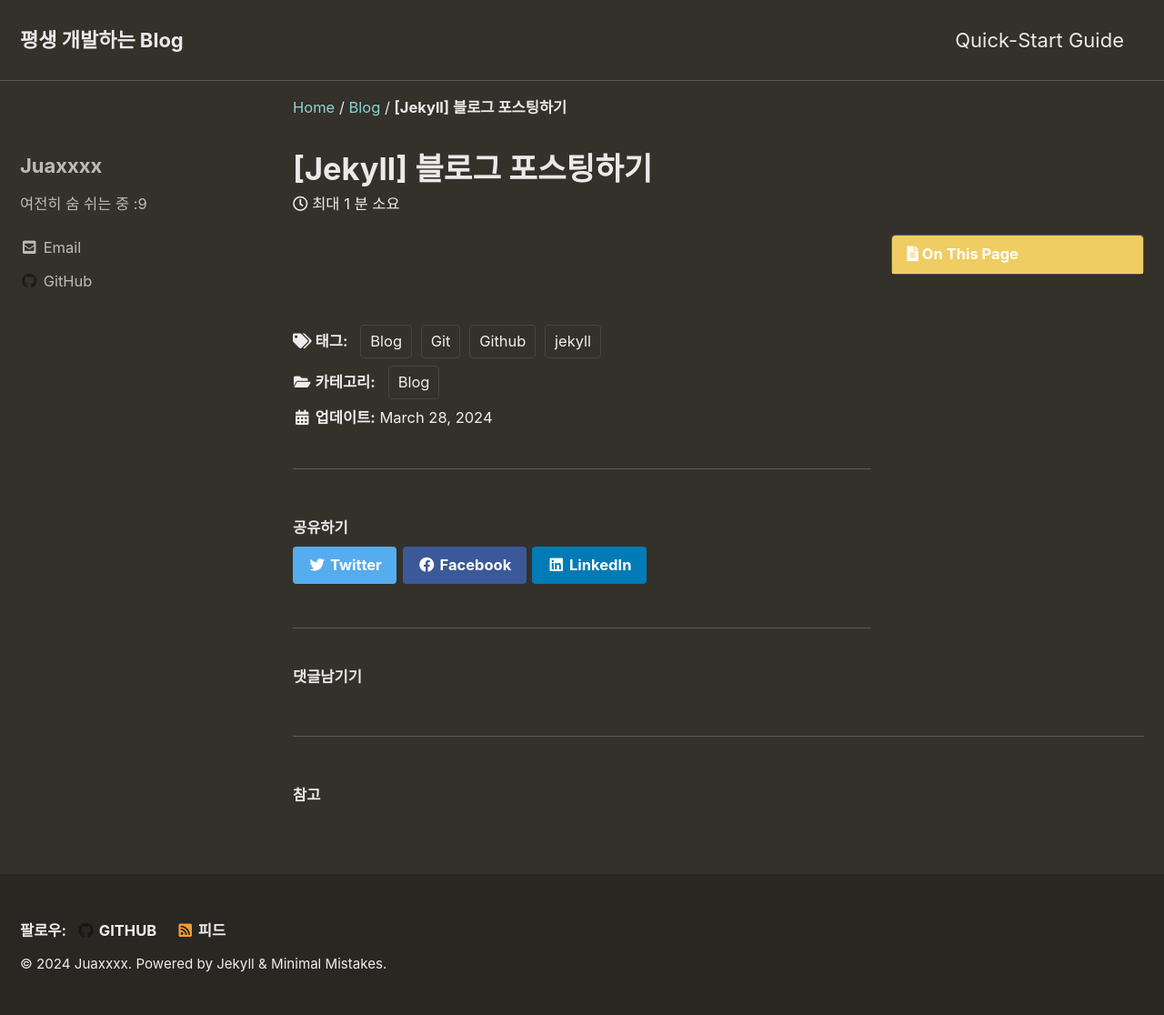
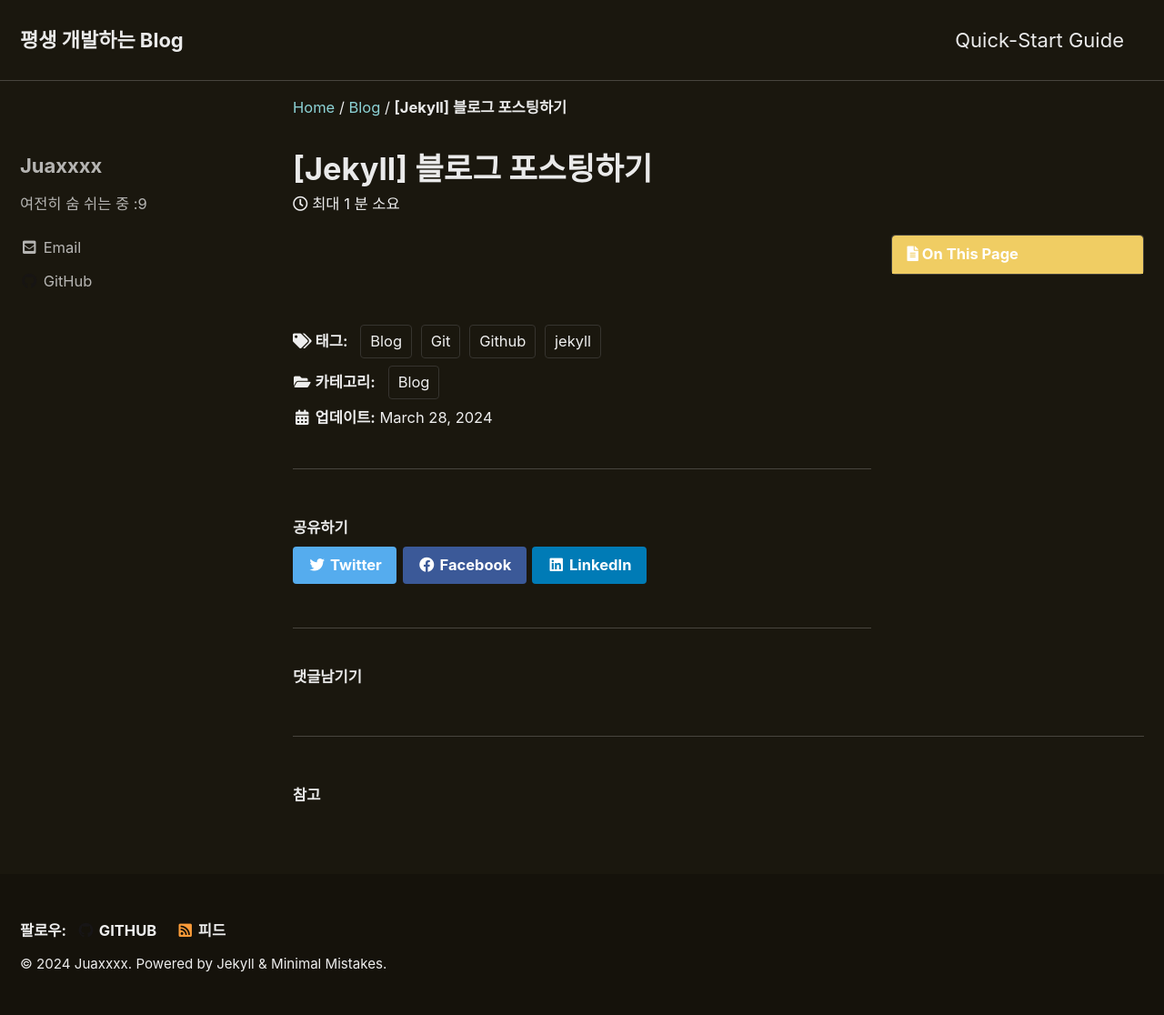
Before and after one commit to juaxxxx/juaxxxx.github.io, a Jekyll site: the page built from _posts/2024-03-28-test-post.md, in a window 1280 px wide. Shown: the whole page at 91% size. Built offline with Jekyll 4.4.1, drawn with Linux system fonts in a browser that asks for light colours; cached includes are drawn as plain includes; comment, search, counter and statistics services are not loaded.

Commit message:
배경색 변경

```diff
--- a/_sass/minimal-mistakes/skins/_dark.scss
+++ b/_sass/minimal-mistakes/skins/_dark.scss
@@ -3,7 +3,7 @@
    ========================================================================== */
 
 /* Colors */
-$background-color: #33312a !default;
+$background-color: #1a170e !default;
 $text-color: #eaeaea !default;
 $primary-color: #f0cd63 !default;
 $border-color: mix(#fff, $background-color, 20%) !default;
```
